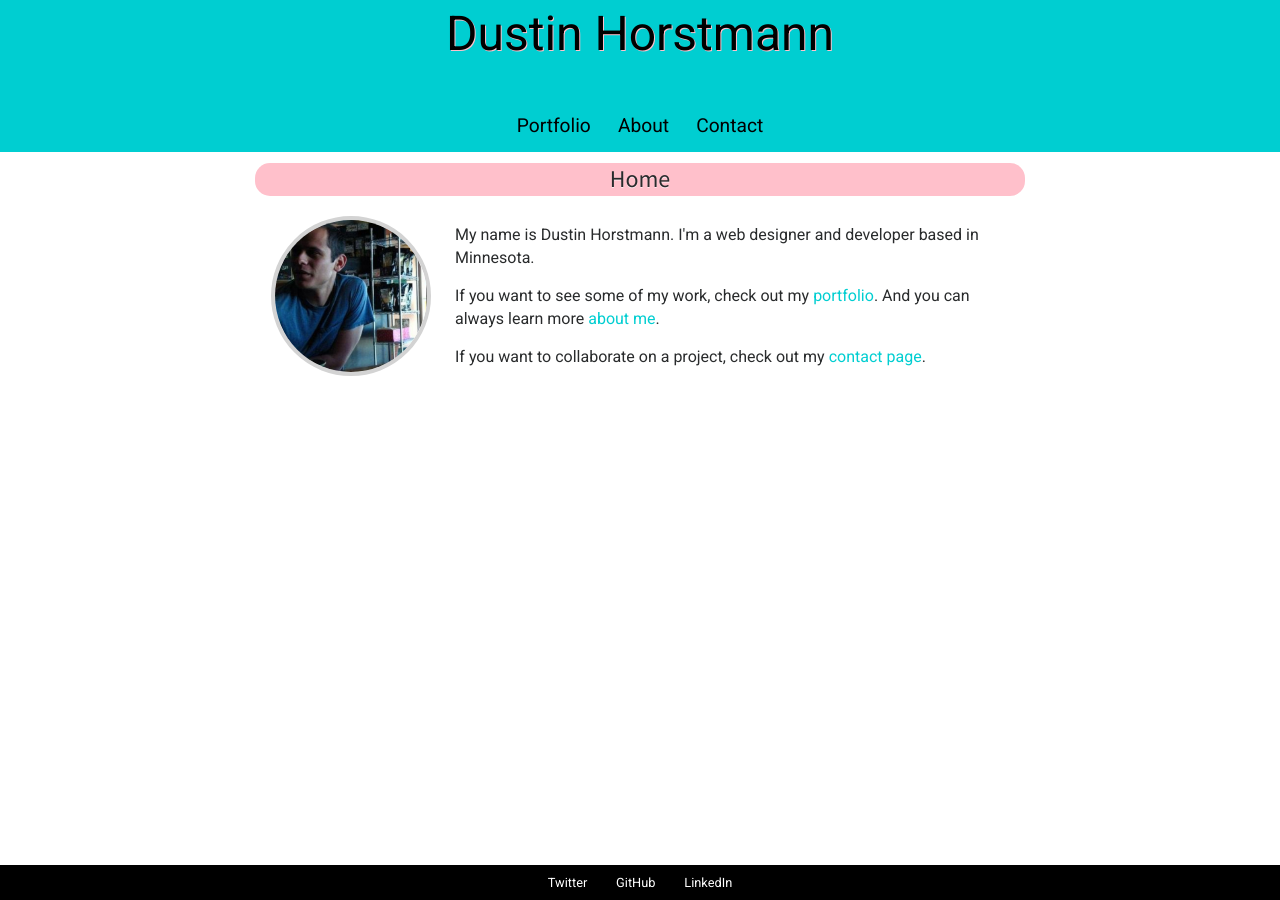
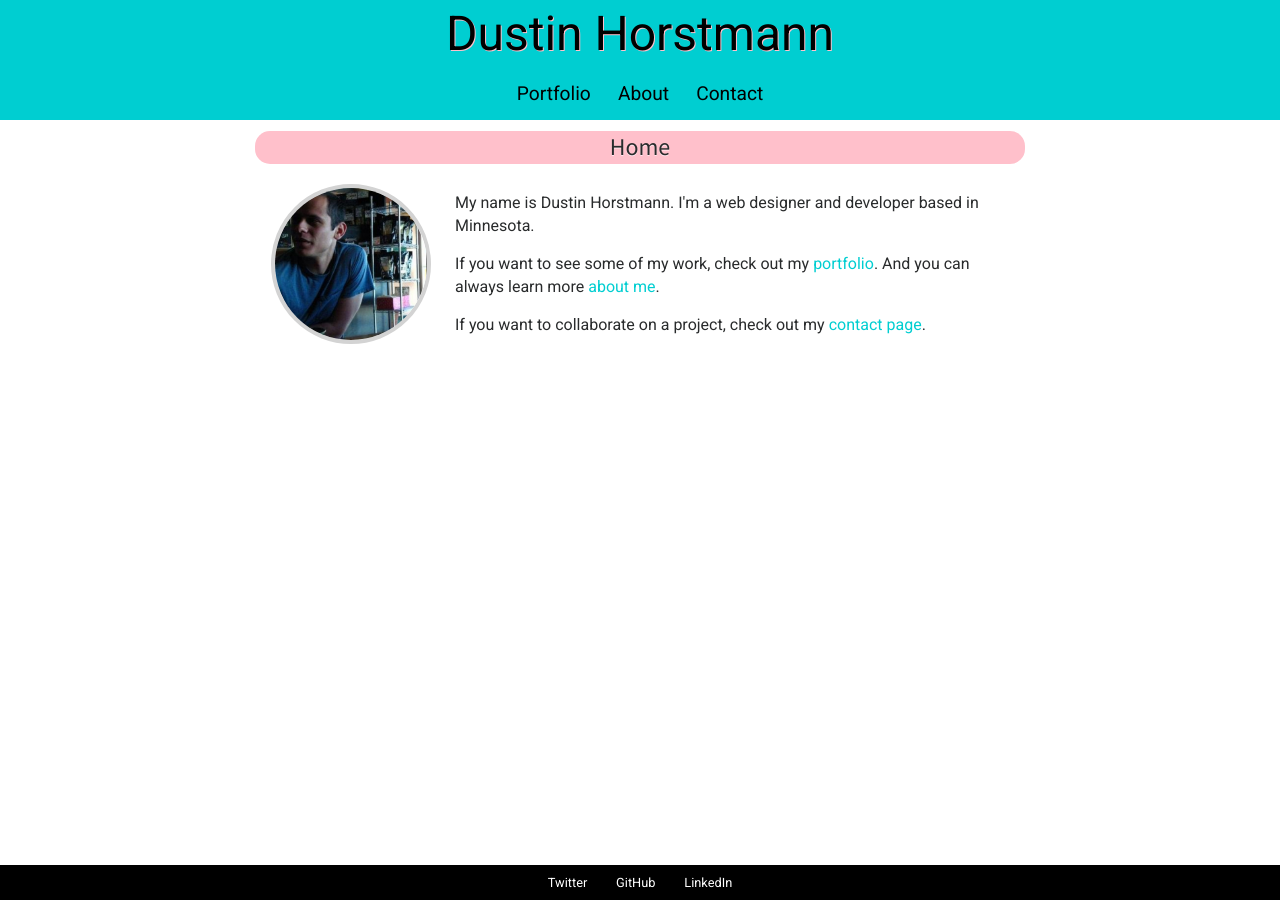
Before and after one commit to horstmannd/horstmannd.github.io, a Jekyll site: the page built from index.html, in a window 1280 px wide. Built offline with Jekyll 4.4.1, drawn with Linux system fonts in a browser that asks for light colours; nearby versions of some CDN libraries.

Commit message:
Switched em back to rem on site title margin

```diff
--- a/css/application.css
+++ b/css/application.css
@@ -51,7 +51,7 @@ Container Styles
 Header
 **************************************/
 h1.name {
-  margin: 0 0 1em 0;
+  margin: 0 0 1rem 0;
   padding: 8px 0 0 0;
   font-size: 3rem;
   text-shadow: 1px 1px 0px pink; }
```
Also changed, not shown: 1 other file.
